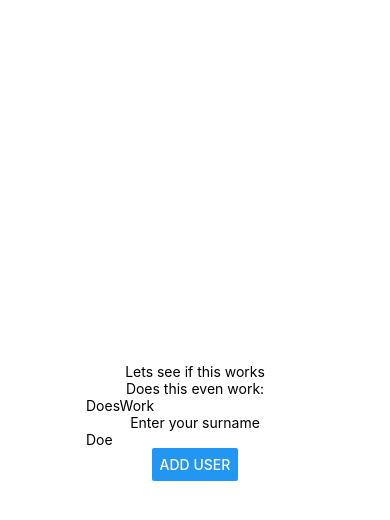
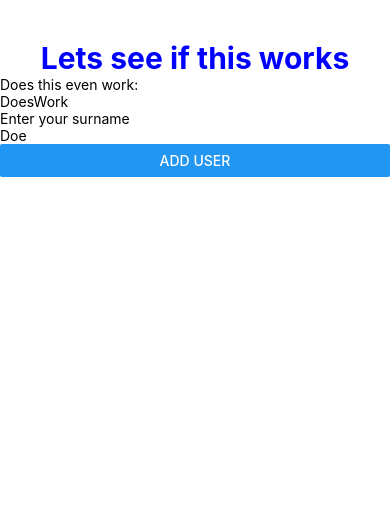
Before and after one commit to RobJones05/First_App, a React Native app in the folder first-app/: screen / in a window 390 px wide. Shown: the top 520 px of the page. Built offline with nearby package versions, Linux system fonts and the light colour scheme.

Commit message:
changed font and added colour

```diff
--- a/first-app/App.tsx
+++ b/first-app/App.tsx
@@ -4,8 +4,8 @@ import { StyleSheet, Text, View, TextInput, Button } from 'react-native';
 
 export default function App() {
   return (
-    <View style={styles.container}>
-      <Text>Lets see if this works</Text>
+    <View >
+      <Text style={styles.WelcomeTxt}>Lets see if this works</Text>
       <Text>Does this even work:</Text>
       <TextInput placeholder="DoesWork"/>
       <Text>Enter your surname</Text>
@@ -19,10 +19,11 @@ export default function App() {
 }
 
 const styles = StyleSheet.create({
-  container: {
-    flex: 1,
-    backgroundColor: '#fff',
-    alignItems: 'center',
-    justifyContent: 'center',
+  WelcomeTxt: {
+    paddingTop: 40,
+    color: 'blue',
+    fontWeight: 'bold',
+    fontSize: 30,
+    textAlign: 'center'
   },
 });
```
